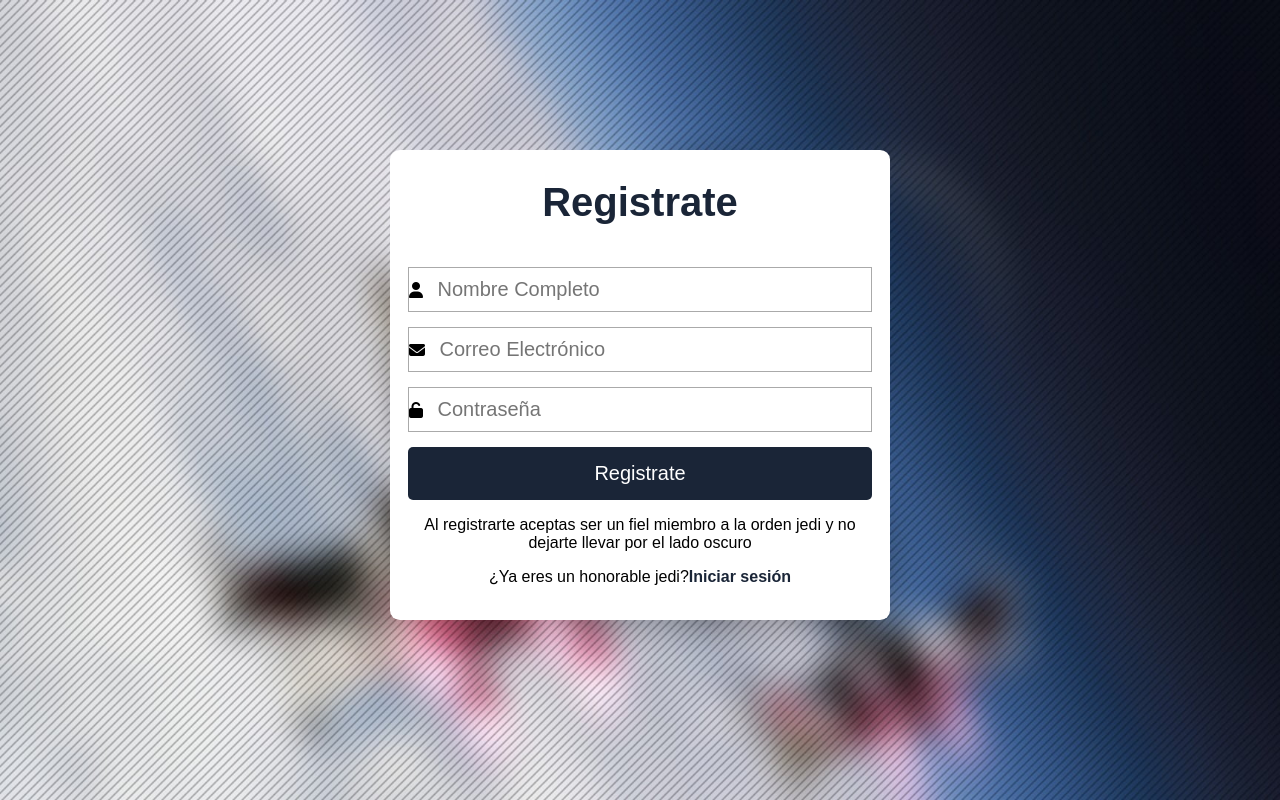
After one commit to Carlostantalean/CV, a Flask app: page /REGISTROVISTA.HTML in a window 1280 px wide. The commit adds this page. Run offline with Flask 2, Linux system fonts and the light colour scheme; some libraries are stand-ins or nearby versions.

Commit message:
Add files via upload

```diff
--- a/Cv/application.py
+++ b/Cv/application.py
@@ -9,6 +9,18 @@ Session(app)
 
 @app.route("/")
 def index():
+    return render_template("LOGINVISTA.HTML")
+
+@app.route("/REGISTROVISTA.HTML")
+def reg():
+    return render_template("REGISTROVISTA.HTML")
+
+@app.route("/LOGINVISTA.HTML")
+def log():
+    return render_template("LOGINVISTA.HTML")
+
+@app.route("/pagina.html")
+def pag():
     return render_template("pagina.html")
 
 @app.route("/CV", methods=["GET", "POST"])
--- /dev/null
+++ b/Cv/static/ESTILOS.css
@@ -0,0 +1,79 @@
+body{
+    font-family: Arial, Helvetica, sans-serif;
+    margin: 0;
+    background: url(R2-D2.jpg);
+    background-size: cover;
+    background-attachment: fixed;
+}
+*{
+    box-sizing: border-box;
+}
+.contenedor{
+    width: 100%;
+    padding: 15px;
+
+}
+.formulario{
+    background: #fff;
+    margin-top: 150px;
+    padding: 3px;
+
+}
+h1{
+    text-align: center;
+    color: #1a2537;
+    font-size: 40px;
+}
+input[type="text"],
+input[type="password"]{
+    font-size: 20px;
+    width: 82%;
+    padding: 10px;
+    border: none;
+}
+.input-contenedor{
+    margin-bottom: 15px;
+    border: 1px solid #aaa;
+}
+.icon{
+    min-width: 50px;
+    text-align: center;
+    color: #999;
+}
+.button{
+    border:none;
+    width: 100%;
+    color: #fff;
+    font-size: 20px;
+    background: #1a2537;
+    padding: 15px 20px;
+    border-radius: 5px;
+    cursor: pointer;
+    text-decoration: none;
+    display: flex;
+    justify-content: center;
+}
+.button:hover{
+    background: cadetblue;
+}
+
+p{
+    text-align: center;
+}
+.link{
+    text-decoration: none;
+    color: #1a2537;
+    font-weight: 600;
+}
+.link:hover{
+    color: cadetblue;
+}
+@media(min-width:768px)
+{
+    .formulario{
+        margin:auto;
+        width: 500px;
+        margin-top: 150px;
+        border-radius: 2%;
+    }
+}
--- /dev/null
+++ b/Cv/templates/REGISTROVISTA.HTML
@@ -0,0 +1,38 @@
+<!DOCTYPE html>
+<html lang="es">
+    <head>
+        <meta charset="UTF-8">
+        <title></title>
+        <meta name="viewport" content="width=device-width, user-scalable=yes, initial-scale=1.0, maximum-scale=3.0 minimum-scale=1.0">
+
+        <script src="https://kit.fontawesome.com/89f16e3413.js" crossorigin="anonymous"></script>
+        <link rel="stylesheet" href="{{ url_for('static', filename='ESTILOS.css') }}">
+    <body>
+        <form class="formulario">
+            <h1>Registrate</h1>
+            <div class="contenedor">
+
+                <div class="input-contenedor">
+                    <i class="fas fa-user"></i>
+                    <input type="text" placeholder="Nombre Completo">
+
+                </div>
+                <div class="input-contenedor">
+                    <i class="fas fa-envelope"></i>
+                    <input type="text" placeholder="Correo Electrónico">
+
+                </div>
+                <div class="input-contenedor">
+                    <i class="fas fa-unlock"></i>
+                    <input type="text" placeholder="Contraseña">
+
+                </div>
+                <a class="button" href="pagina.html">Registrate</a>
+                <p>Al registrarte aceptas ser un fiel miembro a la orden jedi y no dejarte llevar por el lado oscuro</p>
+                <p>¿Ya eres un honorable jedi?<a class="link" href="LOGINVISTA.HTML">Iniciar sesión</a></p>
+            </div>
+        </form>
+    </body>
+    </head>
+
+</html>
```
Also changed, not shown: Cv/static/styles.css (+6 -2 lines), Cv/static/styles1.css (+10 -4 lines), Cv/templates/LOGINVISTA.HTML (added, +32 -0 lines), Cv/static/R2-D2.jpg (added), 3 other files.
